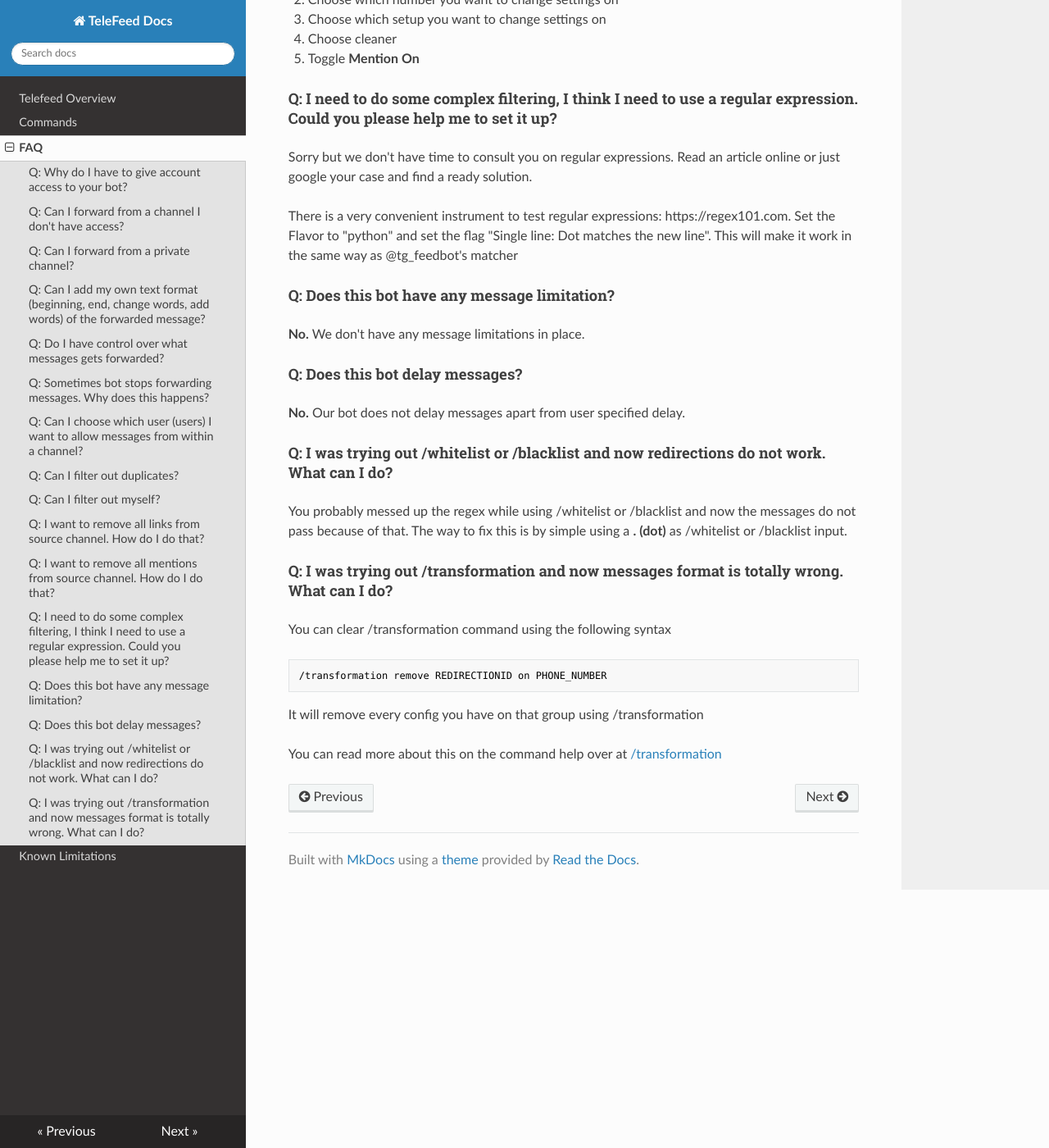
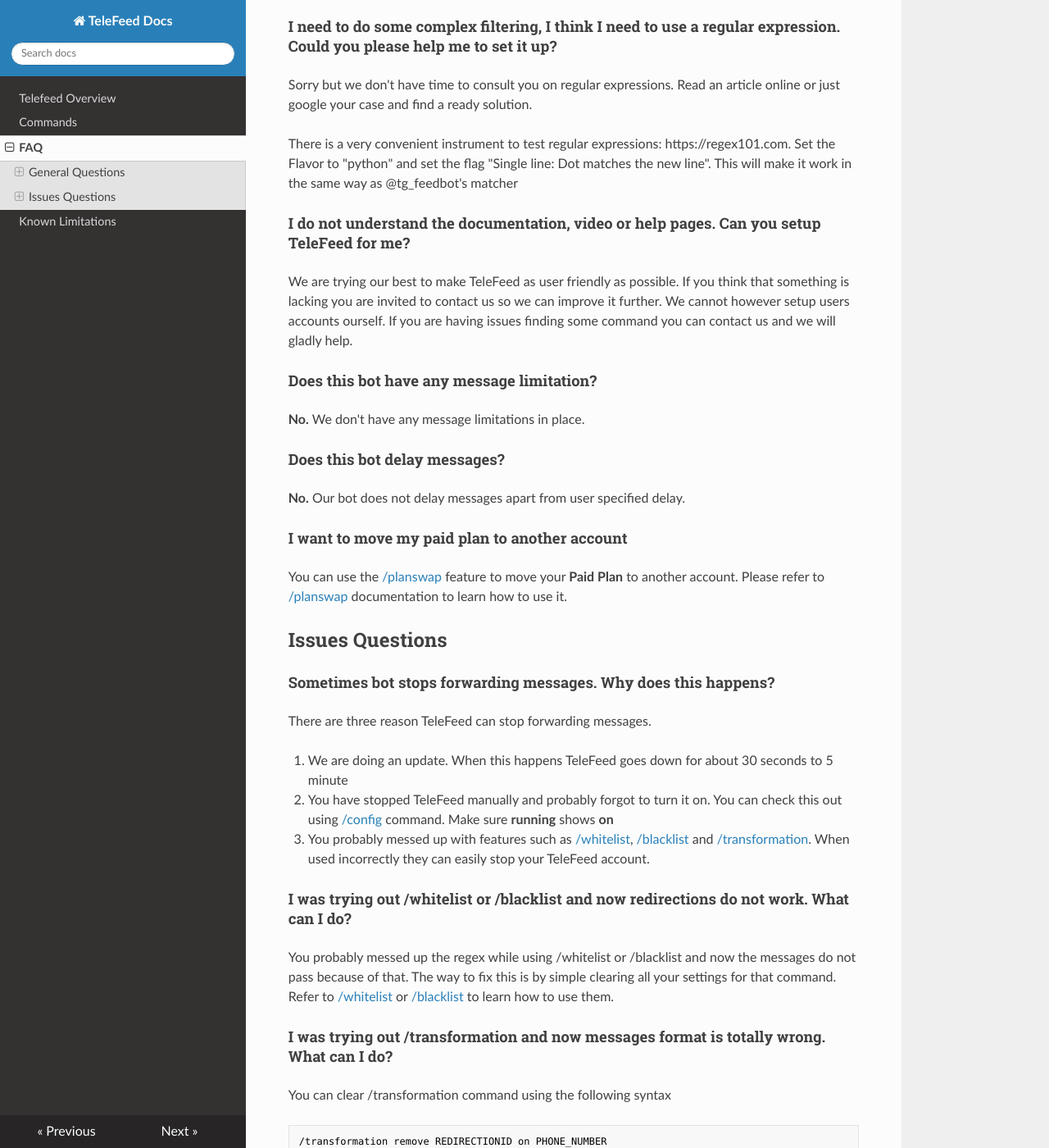
Before and after one commit to PSYR3X/telefeed_docs, an MkDocs documentation site: the page built from docs/faq.md, in a window 1280 px wide and 1400 px high, scrolled down 2354 px. Shown: the whole window at 82% size. Built offline with MkDocs 1.6.1, drawn with Linux system fonts in a browser that asks for light colours; some of the changed text lies outside the part shown.

Commit message:
Improved faq

```diff
--- a/docs/faq.md
+++ b/docs/faq.md
@@ -2,7 +2,9 @@
 
 Here you will find answers to every questions you might have about the bot and the way it works.
 
-#### Q: Why do I have to give account access to your bot?
+## General Questions
+
+#### Why do I have to give account access to your bot?
 
 There are many reasons why our bot needs account access and to cover them all here would be a long read so instead we will show you an example of features between a bot which can be used without account connection and our bot.
 
@@ -69,31 +71,27 @@ There are many reasons why our bot needs account access and to cover them all he
 If you just need a bot to forward messages without <b>Rewrite Mode</b> and you have access to the channels you want to Forward From and To (you need to be a admin there) than you can use a bot without account access if that worries you. Our bot has many more advance features than any other bot but we do understand that users have their own privacy concerns.
 
 
-#### Q: Can I forward from a channel I don't have access?
+#### Can I forward from a channel I don't have access?
 
 <b>No.</b> This bot can only see channels you as a user can see. So basically if you don't have access to a channel, the bot cannnot forward from it.
 
-#### Q: Can I forward from a private channel?
+#### Can I forward from a private channel?
 
 Yes. You can forward from a private channel as long as you as a user are joined on that channel.
 
-#### Q: Can I add my own text format (beginning, end, change words, add words) of the forwarded message?
+#### Can I add my own text format (beginning, end, change words, add words) of the forwarded message?
 
 <B>Yes.</B> There are many features that allow you to have total control on how the forwarded message look. You can change the text format however you want using [/transformation](/commands/#transformation)</b>
 
-#### Q: Do I have control over what messages gets forwarded?
+#### Do I have control over what messages gets forwarded?
 
 <b>Yes.</b> You have features such as [/settings](/commands/#settings)</b> where you can filter out which messages you want to <b>pass</b> or <b>not pass.</b> There's [/whitelist](/commands/#whitelist)</b> and [/blacklist](/commands/#blacklist)</b> which allows you to filter messages out based on <b>keywords</b> and [/selectusers](/commands/#selectusers)</b> which allows you to filter messages based on the user who sent them.
 
-#### Q: Sometimes bot stops forwarding messages. Why does this happens?
-
-Once in a while we are updating the bot. Usually it takes around 30 seconds to 1 minute. In very rare cases this can stay for 5 minutes. If the bot has stopped for more than 5 minutes without any notification do contact support.
-
-#### Q: Can I choose which user (users) I want to allow messages from within a channel?
+#### Can I choose which user (users) I want to allow messages from within a channel?
 
 <b>Yes.</b> You can do that using [/selectusers](/commands/#selectusers)</b>
 
-#### Q: Can I filter out duplicates?
+#### Can I filter out duplicates?
 
 1.   First run the command [/settings](/commands/#settings)
 2.   Choose which number you want to change settings on
@@ -101,7 +99,7 @@ Once in a while we are updating the bot. Usually it takes around 30 seconds to 1
 4.   Choose redirection
 5.   Toggle <b>Process Duplicates Off</b>
 
-#### Q: Can I filter out myself?
+#### Can I filter out myself?
 
 1.   First run the command [/settings](/commands/#settings)
 2.   Choose which number you want to change settings on
@@ -109,7 +107,7 @@ Once in a while we are updating the bot. Usually it takes around 30 seconds to 1
 4.   Choose redirection
 5.   Toggle <b>Process Me Off</b>
 
-#### Q: I want to remove all links from source channel. How do I do that?
+#### I want to remove all links from source channel. How do I do that?
 
 1.   First run the command [/settings](/commands/#settings)
 2.   Choose which number you want to change settings on
@@ -117,7 +115,7 @@ Once in a while we are updating the bot. Usually it takes around 30 seconds to 1
 4.   Choose cleaner
 5.   Toggle <b>Urls On</b>
 
-#### Q: I want to remove all mentions from source channel. How do I do that?
+#### I want to remove all mentions from source channel. How do I do that?
 
 1.   First run the command [/settings](/commands/#settings)
 2.   Choose which number you want to change settings on
@@ -125,27 +123,44 @@ Once in a while we are updating the bot. Usually it takes around 30 seconds to 1
 4.   Choose cleaner
 5.   Toggle <b>Mention On</b>
 
-#### Q: I need to do some complex filtering, I think I need to use a regular expression. Could you please help me to set it up?
+#### I need to do some complex filtering, I think I need to use a regular expression. Could you please help me to set it up?
 
 Sorry but we don't have time to consult you on regular expressions. Read an article online or just google your case and find a ready solution.
 
 There is a very convenient instrument to test regular expressions: https://regex101.com. Set the Flavor to "python" and set the flag "Single line: Dot matches the new line". This will make it work in the same way as @tg_feedbot's matcher
 
 
-#### Q: Does this bot have any message limitation?
+#### I do not understand the documentation, video or help pages. Can you setup TeleFeed for me?
+
+We are trying our best to make TeleFeed as user friendly as possible. If you think that something is lacking you are invited to contact us so we can improve it further. We cannot however setup users accounts ourself. If you are having issues finding some command you can contact us and we will gladly help.
+
+#### Does this bot have any message limitation?
 
 <b>No.</b> We don't have any message limitations in place.
 
-#### Q: Does this bot delay messages?
+#### Does this bot delay messages?
 
 <b>No.</b> Our bot does not delay messages apart from user specified delay.
 
+#### I want to move my paid plan to another account
 
-#### Q: I was trying out /whitelist or /blacklist and now redirections do not work. What can I do?
+You can use the [/planswap](/commands/#planswap) feature to move your <b>Paid Plan</b> to another account. Please refer to [/planswap](/commands/#planswap) documentation to learn how to use it.
 
-You probably messed up the regex while using /whitelist or /blacklist and now the messages do not pass because of that. The way to fix this is by simple using a <b>.</b> <b>(dot)</b> as /whitelist or /blacklist input.
+## Issues Questions
 
-#### Q: I was trying out /transformation and now messages format is totally wrong. What can I do?
+#### Sometimes bot stops forwarding messages. Why does this happens?
+
+There are three reason TeleFeed can stop forwarding messages.
+
+1.   We are doing an update. When this happens TeleFeed goes down for about 30 seconds to 5 minute
+2.   You have stopped TeleFeed manually and probably forgot to turn it on. You can check this out using [/config](/commands/#config) command. Make sure <b>running</b> shows <b>on</b>
+3.   You probably messed up with features such as [/whitelist](/commands/#whitelist), [/blacklist](/commands/#blacklist) and  [/transformation](/commands/#transformation). When used incorrectly they can easily stop your TeleFeed account.
+
+#### I was trying out /whitelist or /blacklist and now redirections do not work. What can I do?
+
+You probably messed up the regex while using /whitelist or /blacklist and now the messages do not pass because of that. The way to fix this is by simple clearing all your settings for that command. Refer to [/whitelist](/commands/#whitelist) or [/blacklist](/commands/#blacklist) to learn how to use them.
+
+#### I was trying out /transformation and now messages format is totally wrong. What can I do?
 
 You can clear /transformation command using the following syntax
 
@@ -156,3 +171,13 @@ You can clear /transformation command using the following syntax
 It will remove every config you have on that group using /transformation
 
 You can read more about this on the command help over at [/transformation](/commands/#transformation)
+
+#### My Telegram account got banned, limited. What can I do?
+
+First of all we want to let you know that its impossible for TeleFeed to get your account banned. We have rigorously tested TeleFeed and <b>None</b> of our accounts were every banned.
+
+We do however know that if someone uses a VOIP phone number, there's a chance to get banned using TeleFeed. Reason for this is that VOIP accounts are limited by Telegram the moment they join the platform. This was confirmed by Telegram itself so there's nothing we can do.
+
+TeleFeed is a tool to gather information into one channel or split your channels into multiple channels. If you use to it spam Users and Groups, you will defenitly get banned. This is not because of using TeleFeed but because you will get reported and often resulting in a ban for your account.
+
+If you use TeleFeed as it was intended we can guarantee you that your account will never get banned.
```
